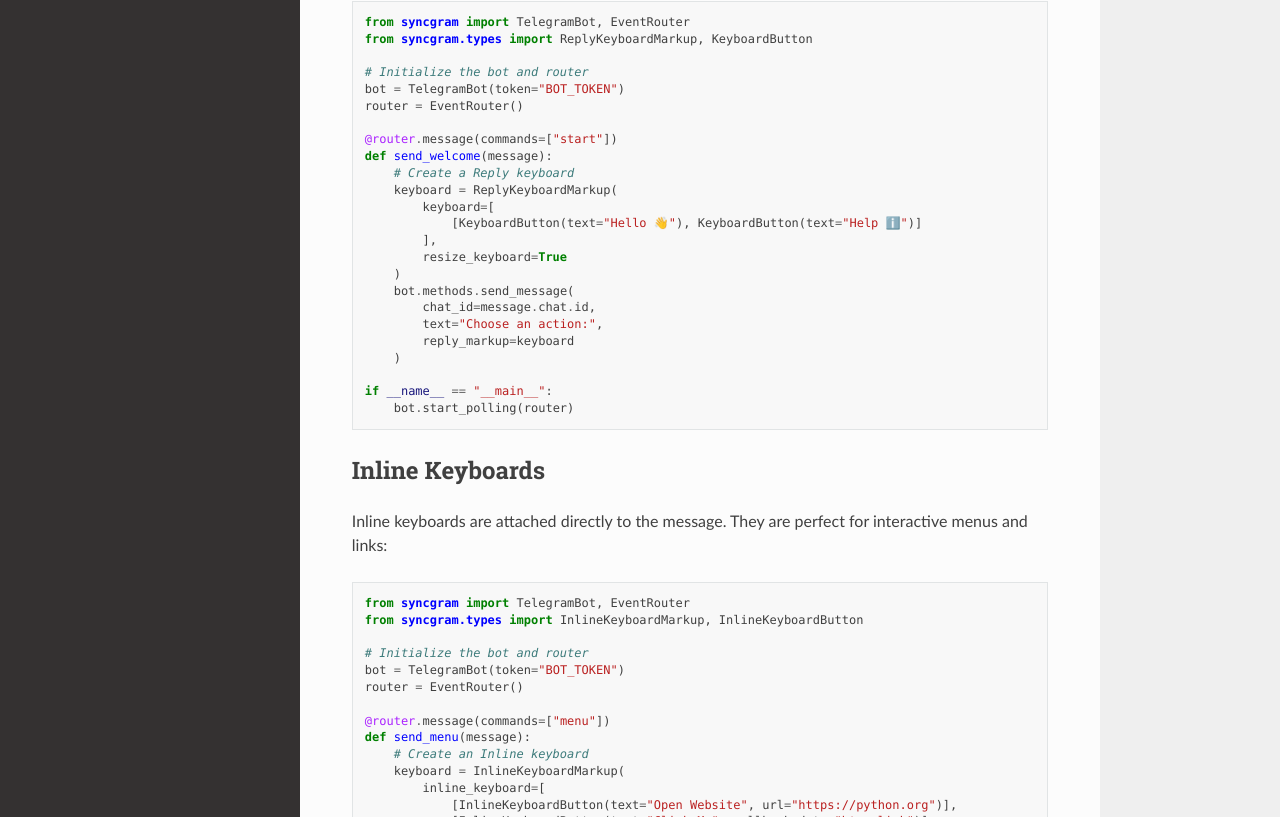
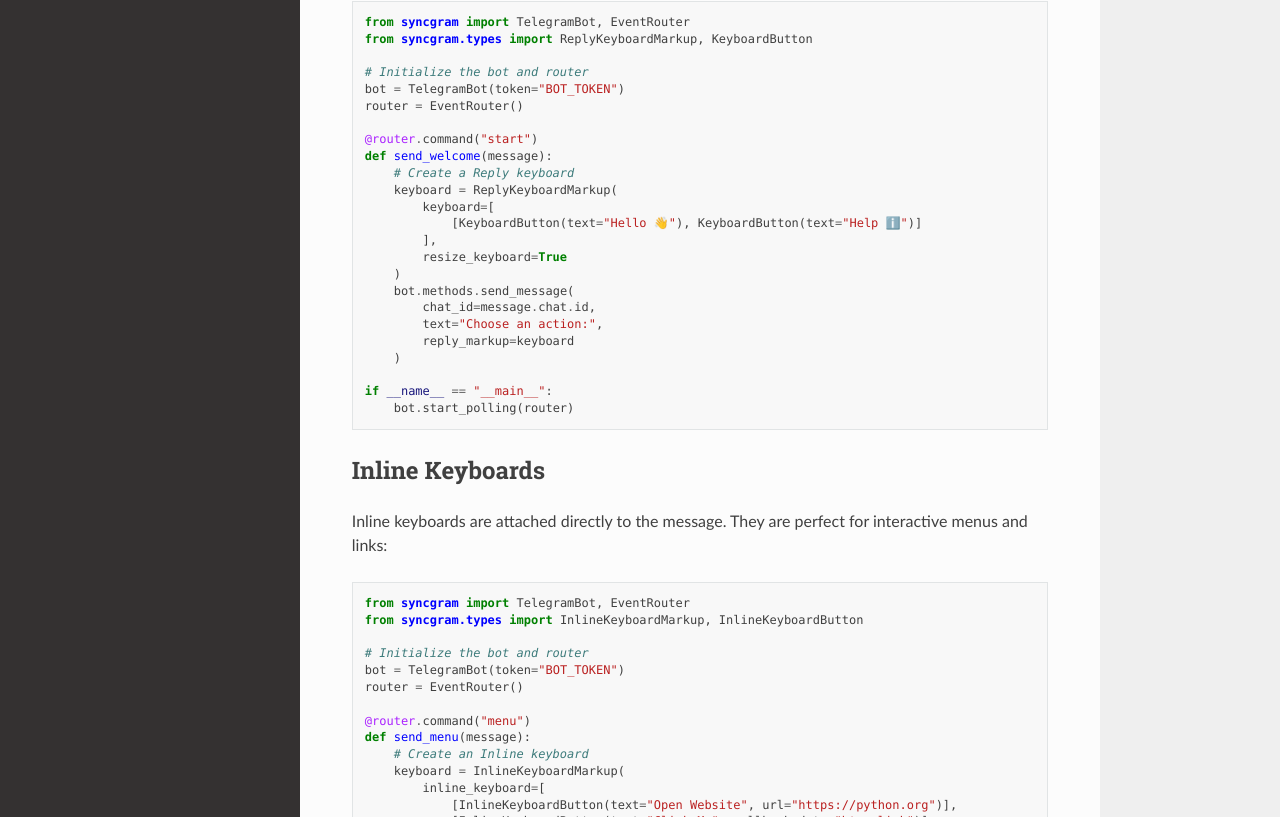
Before and after one commit to kazaryanarmen/syncgram, a Sphinx documentation site: the page built from docs/source/keyboards.rst, in a window 1280 px wide and 1400 px high. Shown: the part 359-1176 px from the top of the window. Built offline with Sphinx 7.4.7 and the Read the Docs theme 3.1.0, drawn with Linux system fonts in a browser that asks for light colours.

Commit message:
Update keyboards.rst

```diff
--- a/docs/source/keyboards.rst
+++ b/docs/source/keyboards.rst
@@ -17,7 +17,7 @@ Reply keyboards replace the user's standard device keyboard. Here is an example
    bot = TelegramBot(token="BOT_TOKEN")
    router = EventRouter()
 
-   @router.message(commands=["start"])
+   @router.command("start")
    def send_welcome(message):
        # Create a Reply keyboard
        keyboard = ReplyKeyboardMarkup(
@@ -49,7 +49,7 @@ Inline keyboards are attached directly to the message. They are perfect for inte
    bot = TelegramBot(token="BOT_TOKEN")
    router = EventRouter()
 
-   @router.message(commands=["menu"])
+   @router.command("menu")
    def send_menu(message):
        # Create an Inline keyboard
        keyboard = InlineKeyboardMarkup(
```
